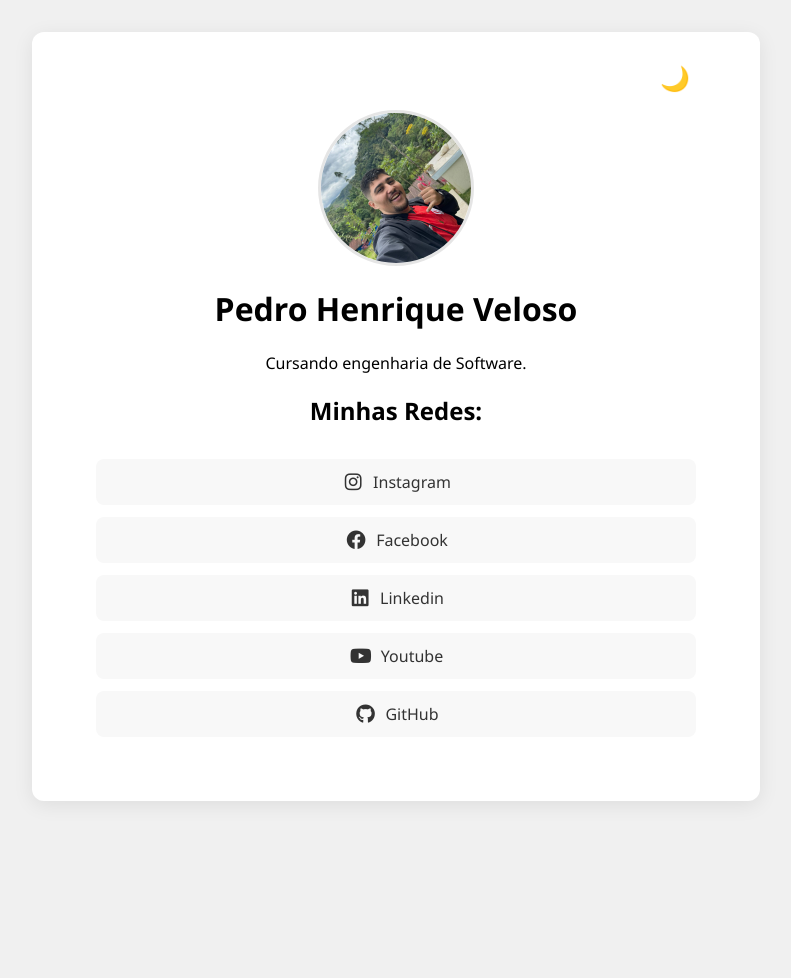
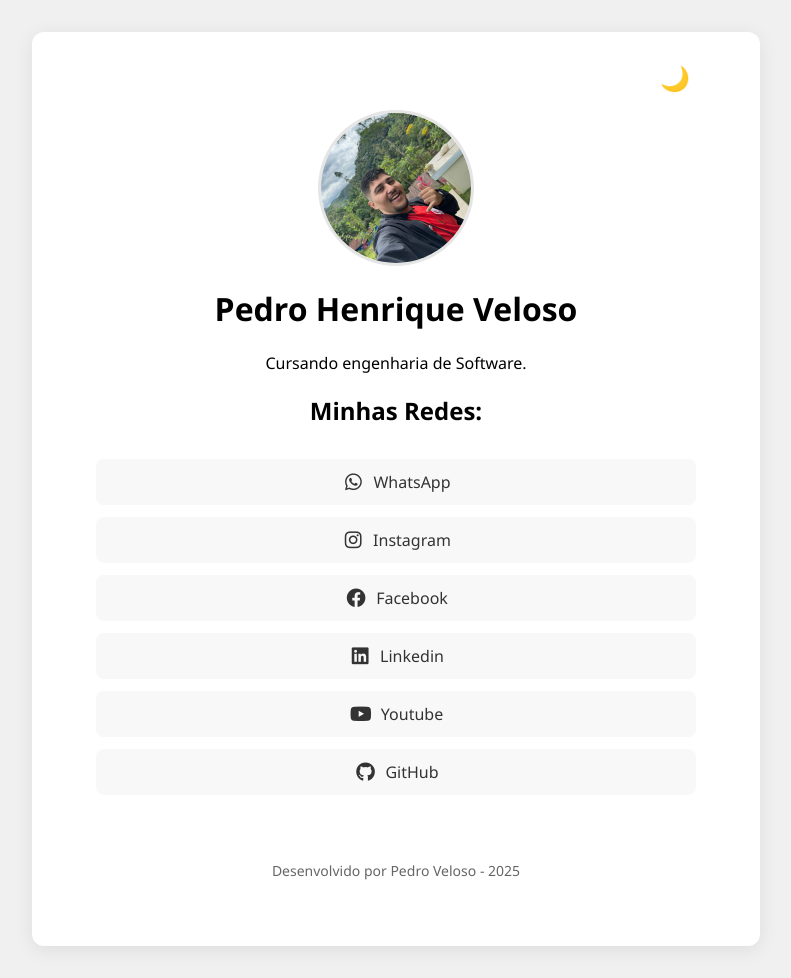
Before and after one commit to velosodev7/gerenciadorderedes, a plain HTML site: page index.html in a window 1280 px wide. Shown: the whole page, without its empty margins (244-1035 px from the left). Before the commit the page ends 833 px from the top, so only its background shows below. Drawn offline with Linux system fonts and the light colour scheme.

Commit message:
Adicionado melhorias

```diff
--- a/index.html
+++ b/index.html
@@ -8,7 +8,7 @@
       rel="stylesheet"
       href="https://cdnjs.cloudflare.com/ajax/libs/font-awesome/6.4.0/css/all.min.css"
     />
-    <title>Container</title>
+    <title>Pedro Veloso | Dev</title>
   </head>
   <body>
     <div class="container">
@@ -25,15 +25,30 @@
         <div class="links-content">
           <h2 class="sub-titulo">Minhas Redes:</h2>
           <div class="link-rede">
-            <a href="#"><i class="fab fa-instagram"></i> Instagram</a>
-            <a href="#"><i class="fab fa-facebook"></i> Facebook</a>
-            <a href="#"><i class="fab fa-linkedin"></i> Linkedin</a>
-            <a href="#"><i class="fab fa-youtube"></i> Youtube</a>
-            <a href="#"><i class="fab fa-github"></i> GitHub</a>
+            <a href="https://wa.me/+5522997733025" target="_blank"
+              ><i class="fab fa-whatsapp"></i> WhatsApp</a
+            >
+            <a href="#" target="_blank"
+              ><i class="fab fa-instagram"></i> Instagram</a
+            >
+            <a href="#" target="_blank"
+              ><i class="fab fa-facebook"></i> Facebook</a
+            >
+            <a href="#" target="_blank"
+              ><i class="fab fa-linkedin"></i> Linkedin</a
+            >
+            <a href="#" target="_blank"
+              ><i class="fab fa-youtube"></i> Youtube</a
+            >
+            <a href="#" target="_blank"><i class="fab fa-github"></i> GitHub</a>
           </div>
         </div>
       </div>
+      <footer class="footer">
+        <p>Desenvolvido por Pedro Veloso - 2025</p>
+      </footer>
     </div>
+
     <script src="script.js"></script>
   </body>
 </html>
--- a/style.css
+++ b/style.css
@@ -27,6 +27,30 @@ img {
   border: 3px solid rgba(0, 0, 0, 0.1);
   margin: 1rem auto; /* Centraliza melhor */
   display: block; /* Remove espaços indesejados */
+}
+
+.footer {
+  text-align: center;
+  padding: 20px;
+  margin-top: 20px;
+  color: #666;
+  font-size: 14px;
+}
+
+.perfil-content {
+  flex: 1; /* Faz o conteúdo principal ocupar o espaço disponível */
+}
+
+.container-footer {
+  text-align: center;
+  padding: 1rem;
+  background-color: #f8f9fa; /* Cor de fundo padrão (claro) */
+  color: #333;
+}
+
+.dark-theme .container-footer {
+  background-color: #1a1a1a;
+  color: #f0f0f0;
 }
 
 /* Botão de alternância */
```
